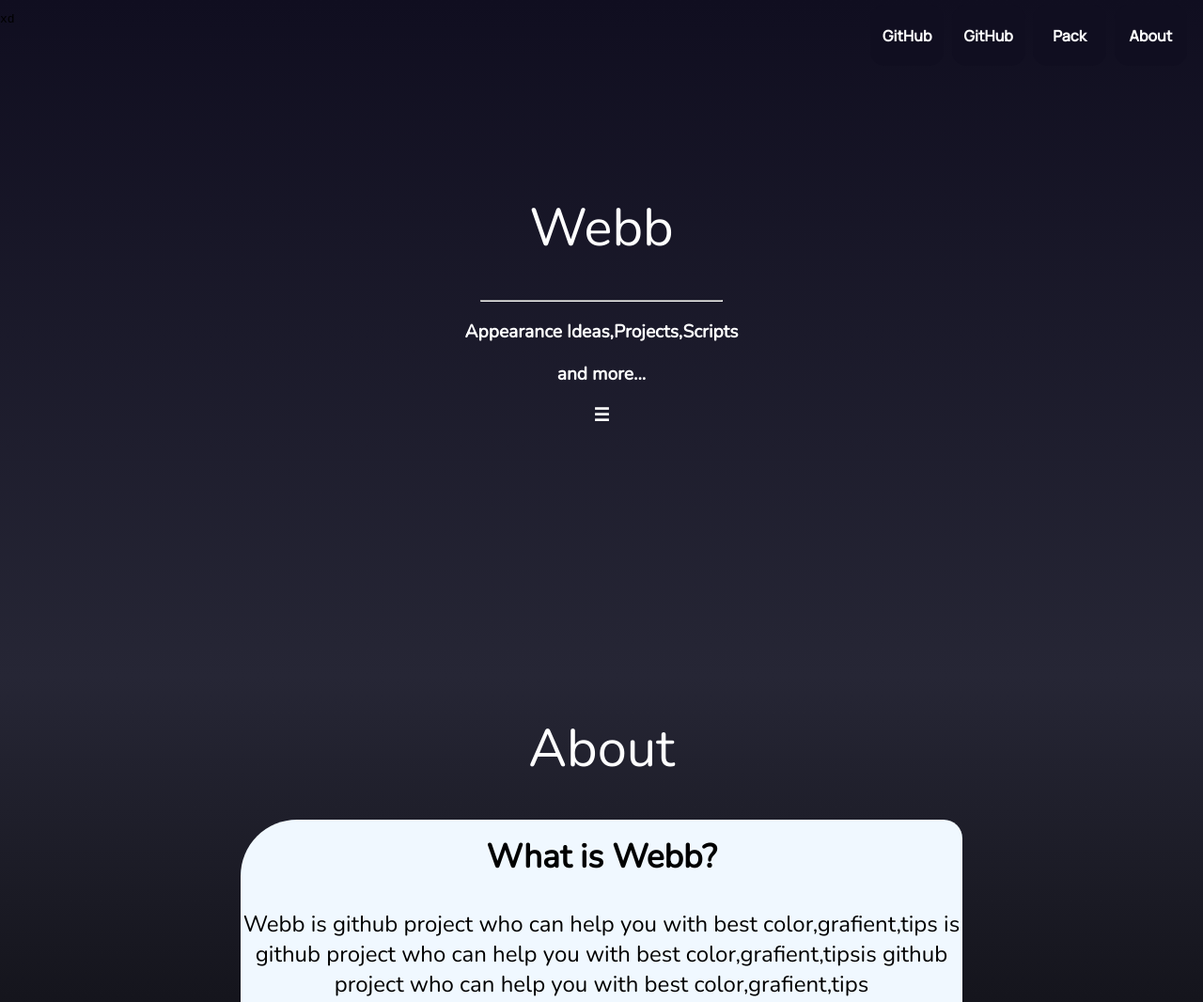
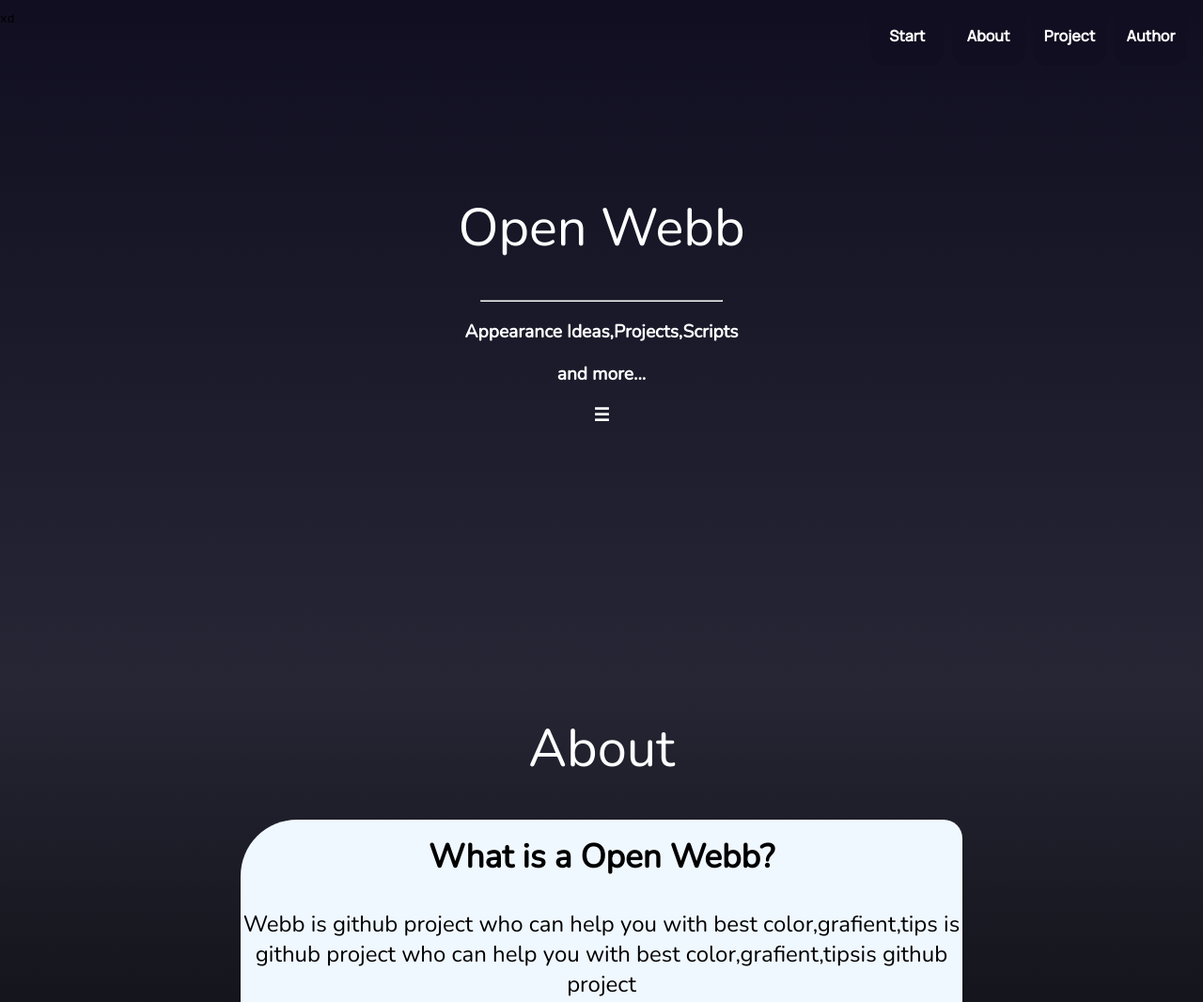
Before and after one commit to Natrexq/OpenWebb---Template-HTML-CSS-JS-, a plain HTML site: page index.html in a window 1280 px wide. Shown: the top 1066 px of the page at 94% size. Drawn offline with nearby package versions, Linux system fonts and the light colour scheme; a web font is replaced by a local one.

Commit message:
Update index.html

```diff
--- a/index.html
+++ b/index.html
@@ -2,7 +2,7 @@
 <html lang="en">
     <meta charset="utf-8">
     <head>
-        <title>Webb</title>
+        <title>Open Webb</title>
 
         <link rel="stylesheet" href="/resources/css/index.css">
         <meta name="viewport" content="width=device-width, initial-scale=1.0">
@@ -14,17 +14,18 @@
            <div class="start">
                 <div id="menubox">
                         <ul class="ul_menu">
-                            <li class="li_menu"><button class="btmenu" type="submit">About</button></li>
-                            <li class="li_menu"><button class="btmenu" type="submit">Pack</button></li>
-                            <li class="li_menu"><button class="btmenu" type="submit">GitHub</button></li>
-                            <li class="li_menu"><button class="btmenu" type="submit">GitHub</button></li>
-                        </ul>
+
+
+                            <li class="li_menu"><button class="btmenu" type="submit" onclick="Author()">Author</button></li>
+                            <li class="li_menu"><button class="btmenu" type="submit" onclick="GoPr()">Project</button></li>
+                            <li class="li_menu"><button class="btmenu" type="submit" onclick="GoAb()">About</button></li>
+                            <li class="li_menu"><button class="btmenu" type="submit" onclick="Go()">Start</button></li>                 </ul>
 
                 </div>
                         <pre>xd</pre>
                     <div id="intro">
 
-                      <h1 id="webb" onclick="Go()" class="intro">Webb</h1>
+                      <h1 id="webb" onclick="Go()" class="intro">Open Webb</h1>
                       <hr class="hrintro" />
                       <h3 class="h3menu">Appearance Ideas,Projects,Scripts</h3>
                       <h3 class="h3menu">and more...</h3>
@@ -38,9 +39,9 @@
             <h1 class="intro">About</h1>
               <div class="ab_info">
 
-                  <h1 class="abwebh1">What is Webb?</h1>
+                  <h1 class="abwebh1">What is a Open Webb?</h1>
                   <h3 class="abwebh3">Webb is github project who can help you with best color,grafient,tips
-                    is github project who can help you with best color,grafient,tipsis github project who can help you with best color,grafient,tips</h3>
+                    is github project who can help you with best color,grafient,tipsis github project </h3>
 
 
                   <div class="ab_dvbut">
```
